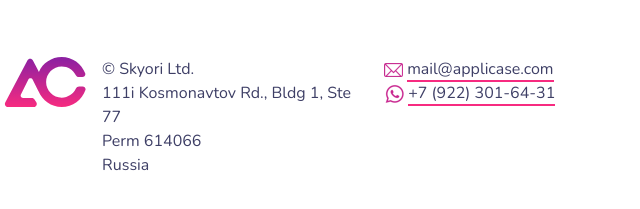
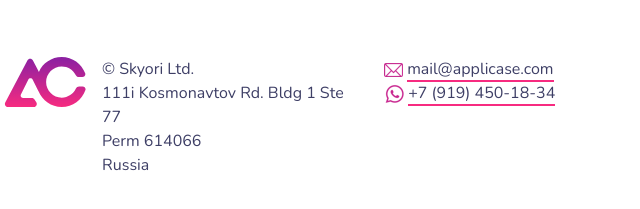
Before and after one commit to applicase/website, a plain HTML site: page index.html in a window 1280 px wide. Shown: the part 5570-5779 px from the top of the page, 81-721 px from the left. Drawn offline with nearby package versions, Linux system fonts and the light colour scheme.

Commit message:
Update site

```diff
--- a/index.html
+++ b/index.html
@@ -242,14 +242,14 @@
           </div>
           <div>
             <span>&copy; Skyori Ltd.</span><br>
-            111i Kosmonavtov Rd., Bldg 1, Ste 77<br>
+            111i Kosmonavtov Rd. Bldg 1 Ste 77<br>
             Perm 614066<br>
             Russia<br>
           </div>
       </div>
       <div class="col-lg-4 col-md-4 col-sm-6">
         <img src="assets/img/email.png"> <a href="mailto:>mail@applicase.com">mail@applicase.com</a><br>
-        <img src="assets/img/whatsapp.png"> <a href="tel:+79223016431">+7 (922) 301-64-31</a>
+        <img src="assets/img/whatsapp.png"> <a href="tel:+79223016431">+7 (919) 450-18-34</a>
       </div>
       <div class="col-lg-4 col-md-4 col-sm-6">
       </div>
```
